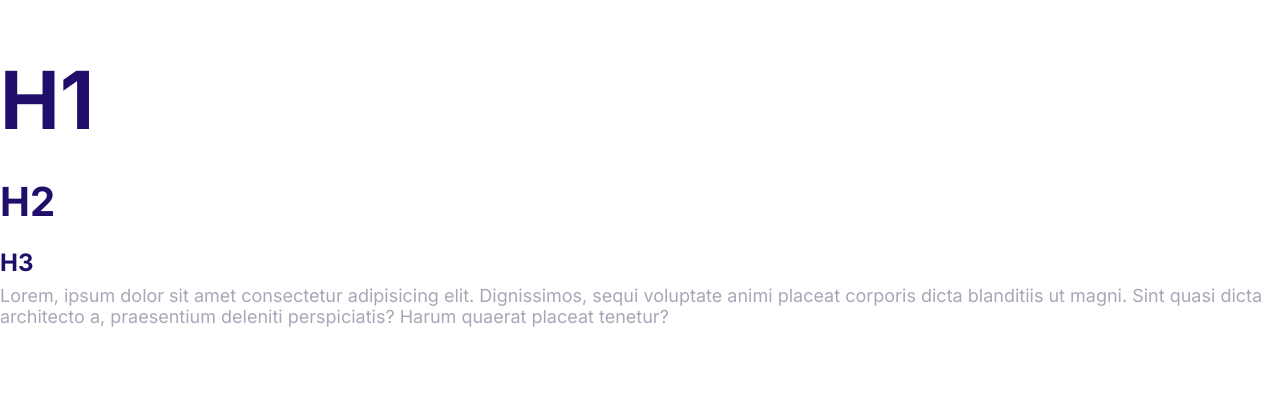
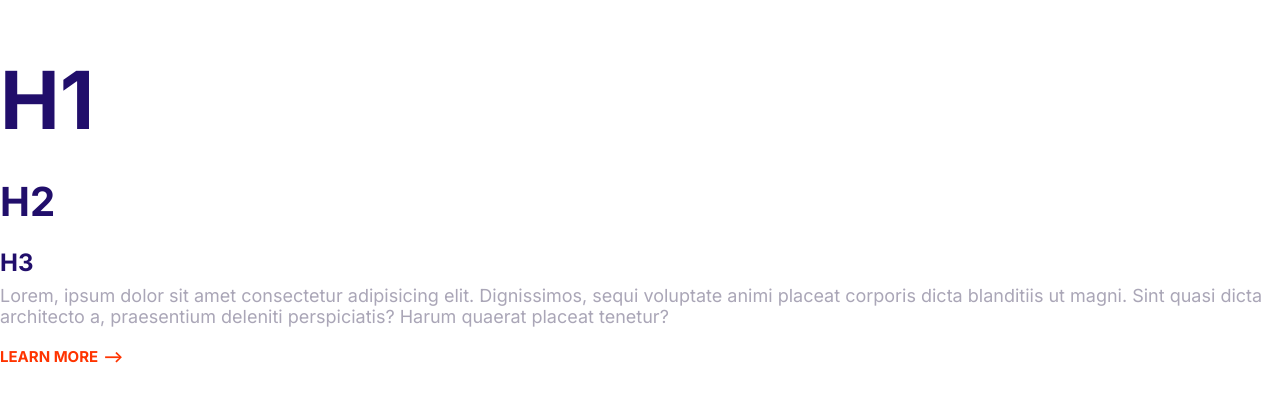
Before and after one commit to MOHAMED-ENSA2/html_turorial, a plain HTML site: page index.html in a window 1280 px wide. Drawn offline with Linux system fonts and the light colour scheme.

Commit message:
add arrow link

```diff
--- a/css/styles.css
+++ b/css/styles.css
@@ -6,6 +6,8 @@
     --heading-secondary-color : #ffffff ;
     --paragraph-color : #aaa6b7;
 }
+
+/* typography */
 
 html{
     font-size: 62.5%;
@@ -47,3 +49,29 @@
         font-size: 2.4rem;
     }
 }
+
+/* links */
+
+a{
+    text-decoration: none;
+}
+.links{
+    color: var(--accent-color);
+    font-size: 2rem;
+    font-weight: bold;
+}
+.links::after{
+    content: "-->";
+    margin-left: 5px;
+    transition: margin 0.2s;
+}
+
+.links:hover::after{
+    margin-left: 10px;
+}
+
+@media screen and (min-width : 1024px) {
+    .links{
+        font-size: 1.5rem;
+    }
+}
--- a/index.html
+++ b/index.html
@@ -16,5 +16,6 @@
     <h2>H2</h2>
     <h3>H3</h3>
     <p>Lorem, ipsum dolor sit amet consectetur adipisicing elit. Dignissimos, sequi voluptate animi placeat corporis dicta blanditiis ut magni. Sint quasi dicta architecto a, praesentium deleniti perspiciatis? Harum quaerat placeat tenetur?</p>
+    <a class="links" href="#">LEARN MORE</a>
 </body>
 </html>
```
